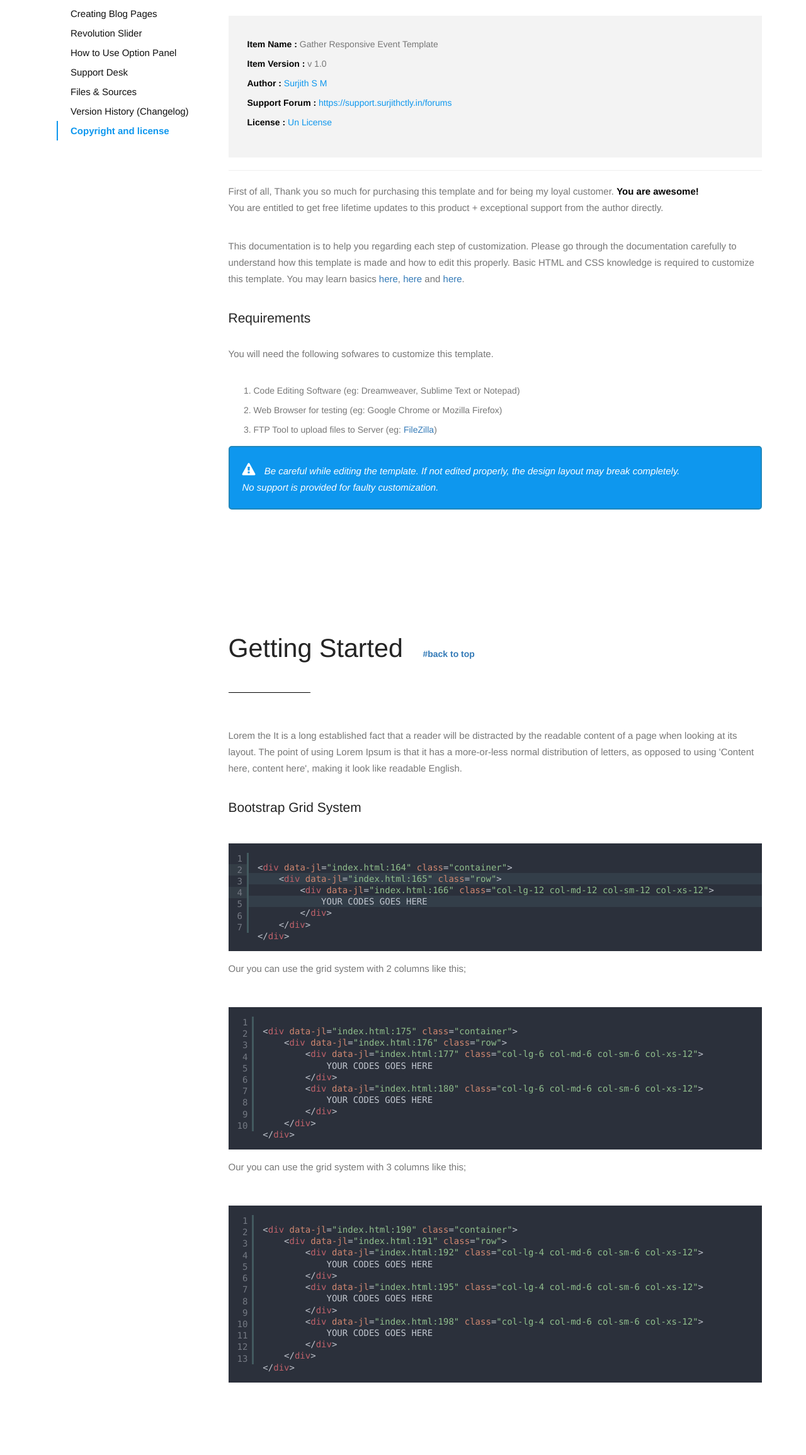
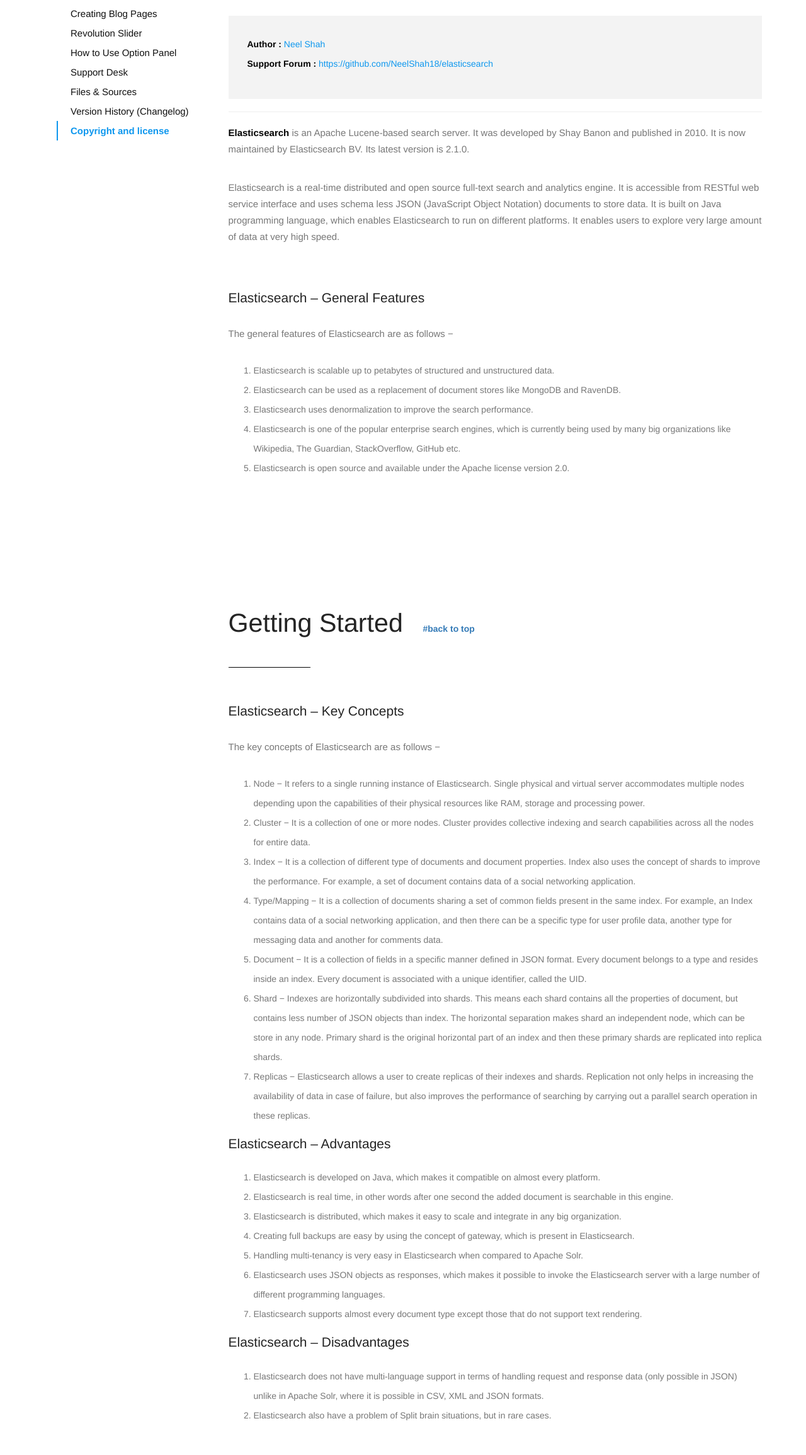
Before and after one commit to NeelShah18/elasticsearch, a plain HTML site: page index.html in a window 1280 px wide. Shown: the part 490-2800 px from the top of the page at 63% size. Drawn offline with Linux system fonts and the light colour scheme.

Commit message:
index change

```diff
--- a/index.html
+++ b/index.html
@@ -52,7 +52,7 @@
                     <div class="col-md-12">
                         <div class="big-title text-center">
                             <h1>Elasticsearch datasciencelab wiki</h1>
-                            <p class="lead">Documentation version 1.0</p>
+                            <p class="lead">Documentation version v 1.0</p>
                         </div>
                         <!-- end title -->
                     </div>
@@ -71,7 +71,7 @@
                     <nav class="docs-sidebar" data-spy="affix" data-offset-top="300" data-offset-bottom="200" role="navigation">
                         <ul class="nav">
                             <li><a href="#line1">Getting Started</a></li>
-                            <li><a href="#line2">How to Install WordPress</a></li>
+                            <li><a href="#line2">Run & configure</a></li>
                             <li><a href="#line3">How to Install Theme</a></li>
                             <li><a href="#line4">Necessary Plugins</a></li>
                             <li><a href="#line5">Creating Blog Pages</a></li>
@@ -105,35 +105,29 @@
                                     <div class="col-md-12 full">
                                         <div class="intro1">
                                             <ul>
-                                                <li><strong>Item Name : </strong>Gather Responsive Event Template</li>
-                                                <li><strong>Item Version : </strong> v 1.0</li>
-                                                <li><strong>Author  : </strong> <a href="http://themeforest.net/user/surjithctly" target="_blank">Surjith S M</a></li>
-                                                <li><strong>Support Forum : </strong> <a href="https://support.surjithctly.in/forums" target="_blank">https://support.surjithctly.in/forums</a></li>
-                                                <li><strong>License : </strong> <a href="#" target="_blank">Un License</a></li>
+                                                <li><strong>Author  : </strong> <a href="http://themeforest.net/user/surjithctly" target="_blank">Neel Shah</a></li>
+                                                <li><strong>Support Forum : </strong> <a href="https://github.com/NeelShah18/elasticsearch" target="_blank">https://github.com/NeelShah18/elasticsearch</a></li>
                                             </ul>
                                         </div>
 
                                         <hr>
                                         <div>
-                                            <p>First of all, Thank you so much for purchasing this template and for being my loyal customer.
-                                                <strong>You are awesome!</strong>
-                                                <br> You are entitled to get free lifetime updates to this product + exceptional support from the author directly.
+                                            <p>
+                                                <strong>Elasticsearch</strong> is an Apache Lucene-based search server. It was developed by Shay Banon and published in 2010. It is now maintained by Elasticsearch BV. Its latest version is 2.1.0.
+
+                                                <p>Elasticsearch is a real-time distributed and open source full-text search and analytics engine. It is accessible from RESTful web service interface and uses schema less JSON (JavaScript Object Notation) documents to store data. It is built on Java programming language, which enables Elasticsearch to run on different platforms. It enables users to explore very large amount of data at very high speed.
+                                                </p>
                                             </p>
+                                            <h4>Elasticsearch – General Features</h4>
+                                            <p>The general features of Elasticsearch are as follows −</p>
+                                            <ol>
+                                                <li>Elasticsearch is scalable up to petabytes of structured and unstructured data.</li>
+                                                <li>Elasticsearch can be used as a replacement of document stores like MongoDB and RavenDB.</li>
+                                                <li>Elasticsearch uses denormalization to improve the search performance.</li>
+                                                <li>Elasticsearch is one of the popular enterprise search engines, which is currently being used by many big organizations like Wikipedia, The Guardian, StackOverflow, GitHub etc.</li>
+                                                <li>Elasticsearch is open source and available under the Apache license version 2.0.</li>
 
-                                            <p>This documentation is to help you regarding each step of customization. Please go through the documentation carefully to understand how this template is made and how to edit this properly. Basic HTML and CSS knowledge is required to customize this template. You may learn basics <a href="http://www.w3schools.com/" target="_blank">here</a>, <a href="https://developer.mozilla.org/" target="_blank">here</a> and <a href="http://learn.shayhowe.com/html-css/building-your-first-web-page/" target="_blank">here</a>. </p>
-
-                                            <h4>Requirements</h4>
-                                            <p>You will need the following sofwares to customize this template.</p>
-                                            <ol>
-                                                <li>Code Editing Software (eg: Dreamweaver, Sublime Text or Notepad)</li>
-                                                <li>Web Browser for testing (eg: Google Chrome or Mozilla Firefox)</li>
-                                                <li>FTP Tool to upload files to Server (eg: <a href="https://filezilla-project.org/download.php?type=client" target="_blank">FileZilla</a>) </li>
                                             </ol>
-                                            <div class="intro2 clearfix">
-                                                <p><i class="fa fa-exclamation-triangle"></i> Be careful while editing the template. If not edited properly, the design layout may break completely.
-                                                    <br> No support is provided for faulty customization.
-                                                </p>
-                                            </div>
 
                                         </div>
                                     </div>
@@ -156,51 +150,32 @@
 
                         <div class="row">
                             <div class="col-md-12">
-                                <p>Lorem the It is a long established fact that a reader will be distracted by the readable content of a page when looking at its layout. The point of using Lorem Ipsum is that it has a more-or-less normal distribution of letters, as opposed to using 'Content here, content here', making it look like readable English.</p>
-
-                                <h4>Bootstrap Grid System</h4>
-
-                                <pre class="brush: html; highlight: [2,4]">
-                            <div class="container">
-                                <div class="row">
-                                    <div class="col-lg-12 col-md-12 col-sm-12 col-xs-12">
-                                        YOUR CODES GOES HERE
-                                    </div>
-                                </div>
-                            </div></pre>
-
-                                <p>Our you can use the grid system with 2 columns like this;</p>
-
-                                <pre class="brush: html">
-                            <div class="container">
-                                <div class="row">
-                                    <div class="col-lg-6 col-md-6 col-sm-6 col-xs-12">
-                                        YOUR CODES GOES HERE
-                                    </div>
-                                    <div class="col-lg-6 col-md-6 col-sm-6 col-xs-12">
-                                        YOUR CODES GOES HERE
-                                    </div>
-                                </div>
-                            </div>
-                         </pre>
-
-                                <p>Our you can use the grid system with 3 columns like this;</p>
-
-                                <pre class="brush: html">
-                            <div class="container">
-                                <div class="row">
-                                    <div class="col-lg-4 col-md-6 col-sm-6 col-xs-12">
-                                        YOUR CODES GOES HERE
-                                    </div>
-                                    <div class="col-lg-4 col-md-6 col-sm-6 col-xs-12">
-                                        YOUR CODES GOES HERE
-                                    </div>
-                                    <div class="col-lg-4 col-md-6 col-sm-6 col-xs-12">
-                                        YOUR CODES GOES HERE
-                                    </div>
-                                </div>
-                            </div>
-                         </pre>
+                               <h4>Elasticsearch – Key Concepts</h4>
+                               <p>The key concepts of Elasticsearch are as follows −</p>
+                               <ol>
+                                   <li>Node − It refers to a single running instance of Elasticsearch. Single physical and virtual server accommodates multiple nodes depending upon the capabilities of their physical resources like RAM, storage and processing power.</li>
+                                   <li>Cluster − It is a collection of one or more nodes. Cluster provides collective indexing and search capabilities across all the nodes for entire data.</li>
+                                   <li>Index − It is a collection of different type of documents and document properties. Index also uses the concept of shards to improve the performance. For example, a set of document contains data of a social networking application.</li>
+                                   <li>Type/Mapping − It is a collection of documents sharing a set of common fields present in the same index. For example, an Index contains data of a social networking application, and then there can be a specific type for user profile data, another type for messaging data and another for comments data.</li>
+                                   <li>Document − It is a collection of fields in a specific manner defined in JSON format. Every document belongs to a type and resides inside an index. Every document is associated with a unique identifier, called the UID.</li>
+                                   <li>Shard − Indexes are horizontally subdivided into shards. This means each shard contains all the properties of document, but contains less number of JSON objects than index. The horizontal separation makes shard an independent node, which can be store in any node. Primary shard is the original horizontal part of an index and then these primary shards are replicated into replica shards.</li>
+                                   <li>Replicas − Elasticsearch allows a user to create replicas of their indexes and shards. Replication not only helps in increasing the availability of data in case of failure, but also improves the performance of searching by carrying out a parallel search operation in these replicas.</li>
+                                </ol>
+                                <h4>Elasticsearch – Advantages</h4>
+                                <ol>
+                                    <li>Elasticsearch is developed on Java, which makes it compatible on almost every platform.</li>
+                                    <li>Elasticsearch is real time, in other words after one second the added document is searchable in this engine.</li>
+                                    <li>Elasticsearch is distributed, which makes it easy to scale and integrate in any big organization.</li>
+                                    <li>Creating full backups are easy by using the concept of gateway, which is present in Elasticsearch.</li>
+                                    <li>Handling multi-tenancy is very easy in Elasticsearch when compared to Apache Solr.</li>
+                                    <li>Elasticsearch uses JSON objects as responses, which makes it possible to invoke the Elasticsearch server with a large number of different programming languages.</li>
+                                    <li>Elasticsearch supports almost every document type except those that do not support text rendering.</li>
+                                </ol>
+                                <h4>Elasticsearch – Disadvantages</h4>
+                                <ol>
+                                    <li>Elasticsearch does not have multi-language support in terms of handling request and response data (only possible in JSON) unlike in Apache Solr, where it is possible in CSV, XML and JSON formats.</li>
+                                    <li>Elasticsearch also have a problem of Split brain situations, but in rare cases.</li>
+                                </ol>
                             </div>
                             <!-- end col -->
                         </div>
@@ -213,33 +188,25 @@
 
                         <div class="row">
                             <div class="col-md-12 left-align">
-                                <h2 class="dark-text">How to Install WordPress <a href="#top">#back to top</a><hr></h2>
+                                <h2 class="dark-text">Run & Configure elasticsearch <a href="#top">#back to top</a><hr></h2>
                             </div>
                             <!-- end col -->
                         </div>
                         <!-- end row -->
 
                         <div class="intro2 clearfix">
-                            <p><i class="fa fa-wordpress"></i> Lorem the It is a long established fact that a reader will be distracted..
-                                <br> Please read more about WordPress here. <a href="#">WordPress Installation via FTP.</a> </p>
+                            <p><i class="fa fa-wordpress"></i> Steps </p>
                         </div>
 
                         <hr>
 
-                        <h4>Upload via WordPress Admin</h4>
-
-                        <p>Lorem the It is a long established fact that a reader will be distracted by the readable content of a page when looking at its layout. The point of using Lorem Ipsum is that it has a more-or-less normal distribution of letters, as opposed to using 'Content here, content here', making it look like readable English.</p>
-
-                        <a href="#" class="btn btn-primary">Get a Installation Service</a> <a href="#" class="btn btn-info">Ask a Question</a>
-                        <hr>
-                        <div class="row">
-                            <div class="col-md-8 col-md-offset-2">
-                                <div class="media">
-                                    <iframe width="560" height="315" src="https://www.youtube.com/embed/snFzbPm_RUE" frameborder="0" allowfullscreen></iframe>
-                                </div>
-                            </div>
-
-                        </div>
+                        <h4>Steps</h4>
+                        <ol>
+                            <li>Login to HPC using SSH tunnel(You need username and password created by HPC): ssh (username)@(hpclocation)</li>
+                            <li>All elasticsearch source code location- /home/(username)/data/elsrc/</li>
+                            <li>To run elasticsearch go to elasticsearch source code than: (elasticsearch-sourcecode-loc)/bin/elasticsearch</li>
+                            <li>Open second terminal and keep first terminal running(otherwise elasticsearch process will end)</li>
+                        </ol>
 
                     </section>
                     <!-- end section -->
@@ -248,14 +215,16 @@
 
                         <div class="row">
                             <div class="col-md-12 left-align">
-                                <h2 class="dark-text">How to Install Theme <a href="#top">#back to top</a><hr></h2>
+                                <h2 class="dark-text">Query  <a href="#top">#back to top</a><hr></h2>
                             </div>
                             <!-- end col -->
                         </div>
                         <!-- end row -->
 
-                        <h4>Upload via WordPress Admin</h4>
-
+                        <h4>List of basic quries</h4>
+                        <ol>
+                            <li>curl -XPUT 127.0.0.1:9200/(index_name)</li>
+                        </ol>
                         <p>Lorem the It is a long established fact that a reader will be distracted by the readable content of a page when looking at its layout. The point of using Lorem Ipsum is that it has a more-or-less normal distribution of letters, as opposed to using 'Content here, content here', making it look like readable English.</p>
 
                         <a href="#" class="btn btn-primary">Get a Installation Service</a> <a href="#" class="btn btn-info">Ask a Question</a>
```
